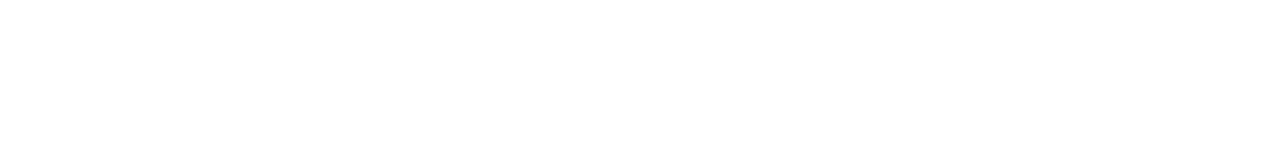
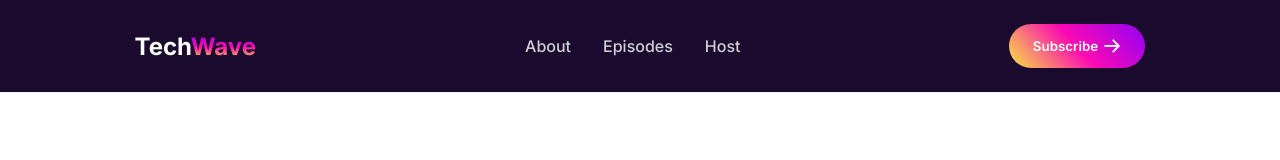
Before and after one commit to abdussattarsakil/PH-13_A2, a plain HTML site: page index.html in a window 1280 px wide. Drawn offline with Linux system fonts and the light colour scheme.

Commit message:
nav-bar done

```diff
--- a/index.html
+++ b/index.html
@@ -7,6 +7,17 @@
     <link rel="stylesheet" href="./style.css">
 </head>
 <body>
-
+    <header>
+        <nav>
+            <h1>Tech<span>Wave</span></h1>
+            <ul>
+                <li><a href="">About</a></li>
+                <li><a href="">Episodes</a></li>
+                <li><a href="">Host</a></li>
+            </ul>
+            <button class="btn">Subscribe <img src="./images/ArrowRight.png" alt="ArrowRight sign"></button>
+        </nav>
+        <hr>
+    </header>
 </body>
 </html>
--- a/style.css
+++ b/style.css
@@ -0,0 +1,62 @@
+@import url('https://fonts.googleapis.com/css2?family=Inter:ital,opsz,wght@0,14..32,100..900;1,14..32,100..900&display=swap');
+
+* {
+    font-family: "Inter", sans-serif;
+    margin: 0;
+    padding: 0;
+    box-sizing: border-box;
+    max-width: 1600px;
+}
+
+header>nav {
+    background-color: #1A0B2E;
+    display: flex;
+    justify-content: space-around;
+    align-items: center;
+    height: 92px;
+}
+
+header>nav>h1{
+    color: rgba(255, 255, 255, 1);
+}
+
+header>nav>h1>span{
+    background: linear-gradient(rgba(145, 0, 248, 1),rgba(251, 9, 180, 1),rgba(247, 233, 63, 1));
+    background-clip:text;
+    color: transparent;
+}
+
+header>nav>ul {
+    list-style: none;
+    display: flex;
+    gap: 2rem;
+}
+
+header>nav>ul>li>a {
+    text-decoration: none;
+    color: #FFFFFF;
+    opacity: 0.8;
+    font-weight: 500;
+    line-height: 120%;
+}
+
+.btn {
+    border-radius: 100px;
+    background: var(--Linear, linear-gradient(47.64deg, rgba(247, 233, 63, 1), rgba(251, 9, 180, 1), rgba(145, 0, 248, 1)));
+    text-align: center;
+    width: 8.5rem;
+    height: 2.75rem;
+    border: none;
+    font-weight: 600;
+    line-height: 19px;
+    display: flex;
+    justify-content:center;
+    align-items: center;
+    gap: 4px;
+    padding: 16px 12px;
+    color: rgba(255, 255, 255, 1);
+}
+
+header>hr{
+    opacity: 0.1;
+}
```
